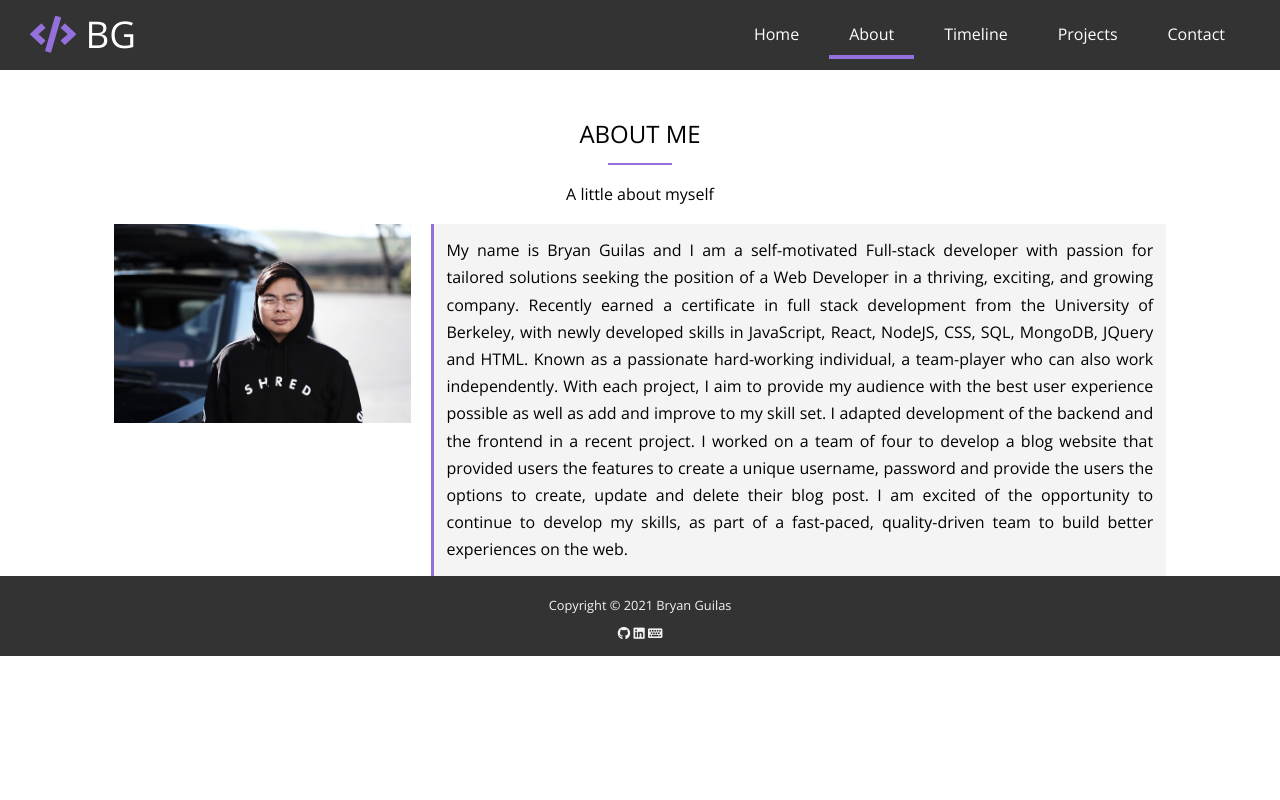
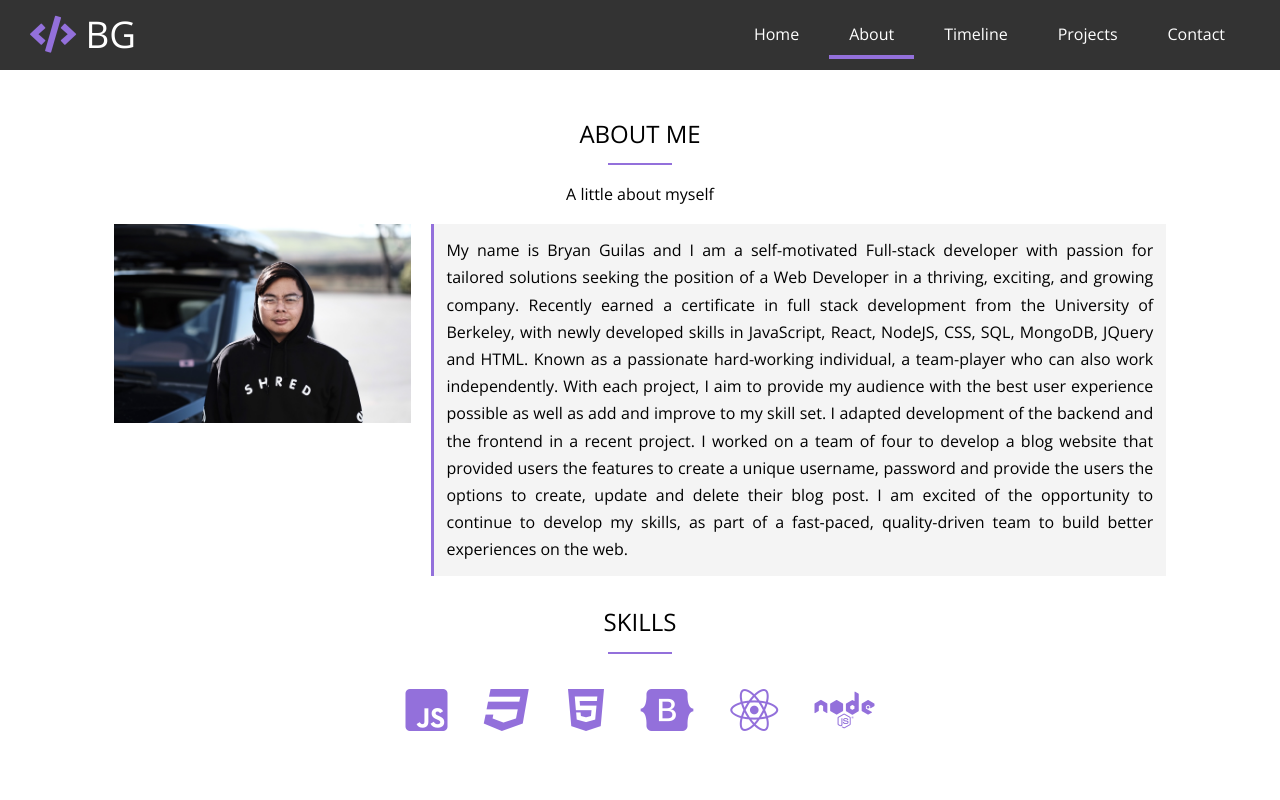
Before and after one commit to BGM6/pureHTML-CSS-JS-Portfolio, a plain HTML site: page about.html in a window 1280 px wide. Shown: the top 800 px of the page. Drawn offline with nearby package versions, Linux system fonts and the light colour scheme.

Commit message:
added icons on the about me page

```diff
--- a/about.html
+++ b/about.html
@@ -44,7 +44,8 @@
         <div class="about-info">
             <img src="img/portrait.JPG" alt="Bryan" class="bio-image">
             <div class="bio">
-                <p>My name is Bryan Guilas and I am a self-motivated Full-stack developer with passion for tailored solutions seeking the
+                <p>My name is Bryan Guilas and I am a self-motivated Full-stack developer with passion for tailored
+                    solutions seeking the
                     position of a Web Developer in a thriving, exciting, and growing company.
                     Recently earned a certificate in full stack development from the University of
                     Berkeley, with newly developed skills in JavaScript, React, NodeJS,
@@ -62,74 +63,22 @@
     </div>
 </section>
 
-<!--Section B: Progress Bar -->
-<!--<section id="about-b">-->
-<!--    <div class="container">-->
+<!--Section B: Progress Bar-->
+<section id="about-b">
+    <div class="container">
 
-<!--        <h2 class="section-title">Progress Bar</h2>-->
-<!--        <div class="bottom-line"></div>-->
+        <h2 class="section-title">Skills</h2>
+        <div class="bottom-line"></div>
+        <i class="fab fa-js-square"></i>
+        <i class="fab fa-css3"></i>
+        <i class="fab fa-html5"></i>
+        <i class="fab fa-bootstrap"></i>
+        <i class="fab fa-react"></i>
+        <i class="fab fa-node"></i>
 
-<!--        <h4>Javascript: </h4>-->
-<!--        <div class="progress">-->
-<!--            <div style="width: 50%"></div>-->
-<!--        </div>-->
 
-<!--        <h4>HTML5: </h4>-->
-<!--        <div class="progress">-->
-<!--            <div style="width: 90%"></div>-->
-<!--        </div>-->
-
-<!--        <h4>CSS3: </h4>-->
-<!--        <div class="progress">-->
-<!--            <div style="width: 85%"></div>-->
-<!--        </div>-->
-
-<!--        <h4>Bootstrap: </h4>-->
-<!--        <div class="progress">-->
-<!--            <div style="width: 85%"></div>-->
-<!--        </div>-->
-
-<!--        <h4>jQuery: </h4>-->
-<!--        <div class="progress">-->
-<!--            <div style="width: 50%"></div>-->
-<!--        </div>-->
-
-<!--        <h4>React: </h4>-->
-<!--        <div class="progress">-->
-<!--            <div style="width: 20%"></div>-->
-<!--        </div>-->
-
-<!--        <h4>MongoDB: </h4>-->
-<!--        <div class="progress">-->
-<!--            <div style="width: 45%"></div>-->
-<!--        </div>-->
-
-<!--        <h4>MySQL: </h4>-->
-<!--        <div class="progress">-->
-<!--            <div style="width: 40%"></div>-->
-<!--        </div>-->
-
-<!--        <h4>Node.js: </h4>-->
-<!--        <div class="progress">-->
-<!--            <div style="width: 60%"></div>-->
-<!--        </div>-->
-
-<!--        <h4>SASS: </h4>-->
-<!--        <div class="progress">-->
-<!--            <div style="width: 25%"></div>-->
-<!--        </div>-->
-
-<!--        <h4>Material UI: </h4>-->
-<!--        <div class="progress">-->
-<!--            <div style="width: 60%"></div>-->
-<!--        </div>-->
-
-<!--        <h4>Motivation/Grit: </h4>-->
-<!--        <div class="progress">-->
-<!--            <div style="width: 100%"></div>-->
-<!--        </div>-->
-<!--    </div>-->
-<!--</section>-->
+    </div>
+</section>
 <!--Footer-->
 <footer id="main-footer">
     <div class="footer-content container">
--- a/css/style.css
+++ b/css/style.css
@@ -199,6 +199,10 @@ img {
 
 }
 
+#about-b i {
+    font-size: 3rem;
+    padding: 1rem;
+}
 .progress {
     background: #ccc;
     border-radius: 5px;
```
